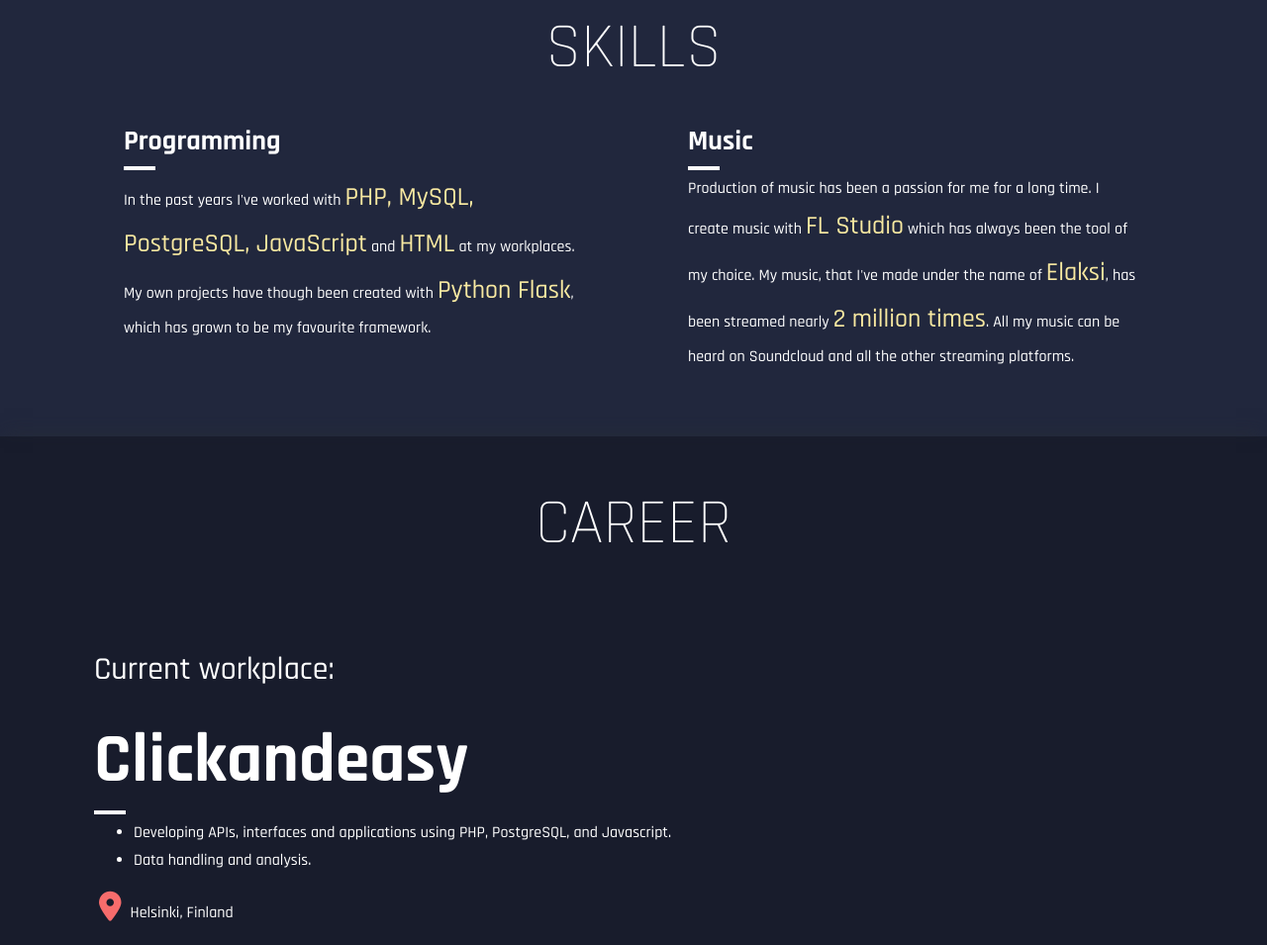
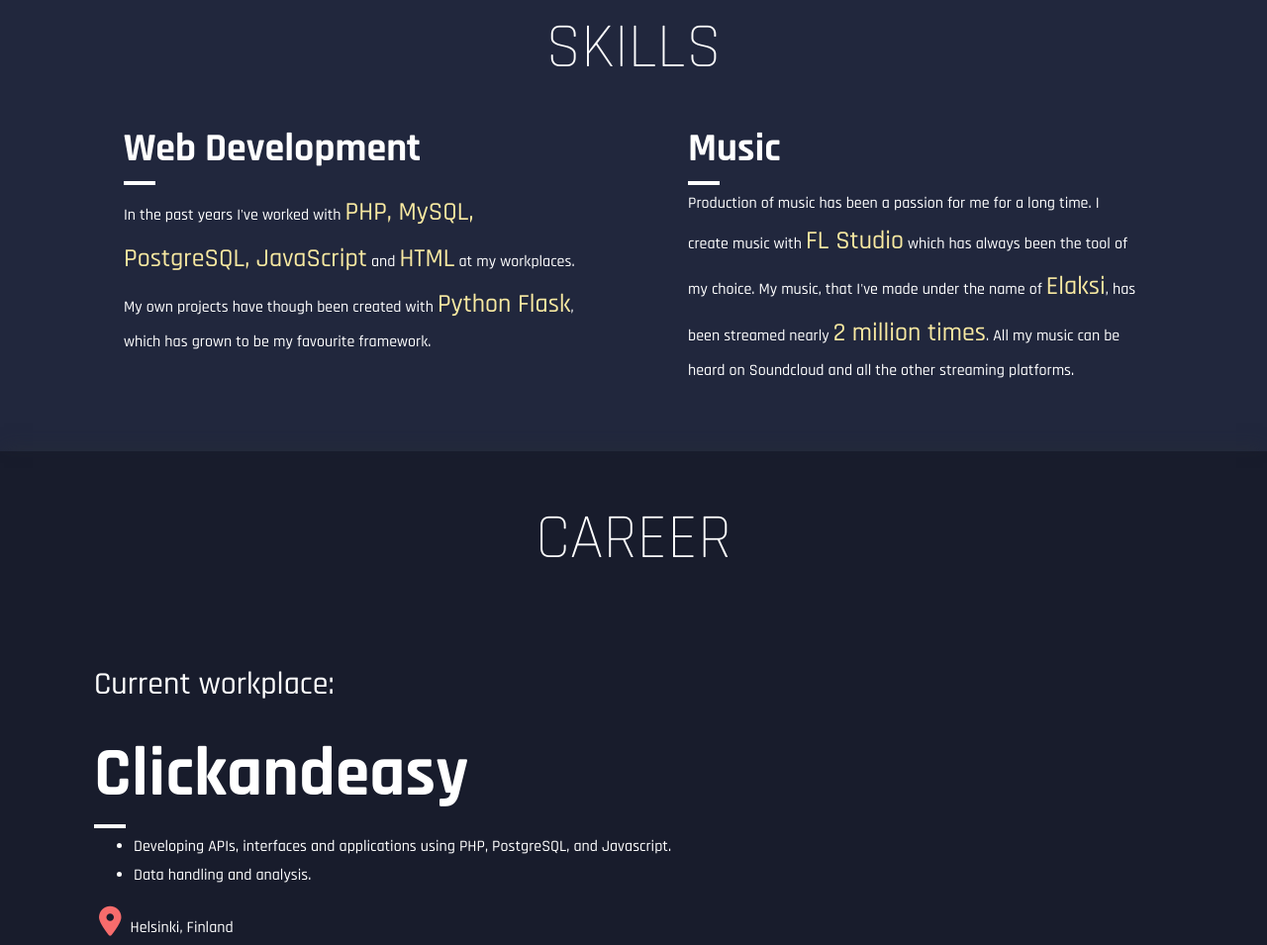
Before and after one commit to suoknuua/suoknuua.github.io, a plain HTML site: page index.html in a window 1280 px wide. Shown: the part 840-1795 px from the top of the page at 99% size. Drawn offline with nearby package versions, Linux system fonts and the light colour scheme; a web font is replaced by a local one.

Commit message:
minor updates

```diff
--- a/index.html
+++ b/index.html
@@ -62,7 +62,7 @@
                 <div class="row">
                     <div class="col-xs-12 col-sm-12 col-md-6 col-lg-6">
                         <div class="school">
-                            <h3>Programming</h3>
+                            <h3> Web Development</h3>
                             <hr class="under_h">
                             <p>
                                 In the past years I've worked with <span class="lang">PHP, MySQL, PostgreSQL,
--- a/style.css
+++ b/style.css
@@ -28,6 +28,7 @@ p {
 }
 
 h3 {
+    font-size: 2.5rem;
     font-weight: 700;
     color: rgb(255, 255, 255);
 }
```
